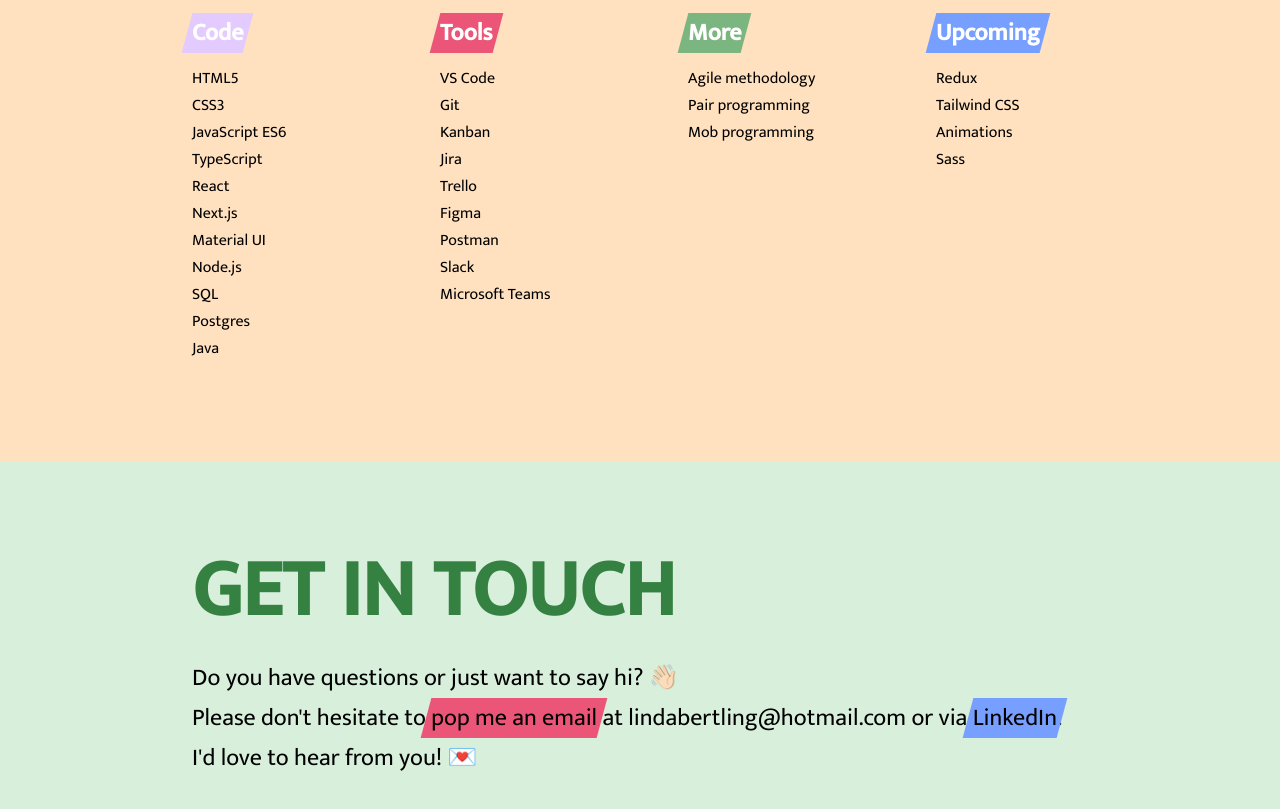
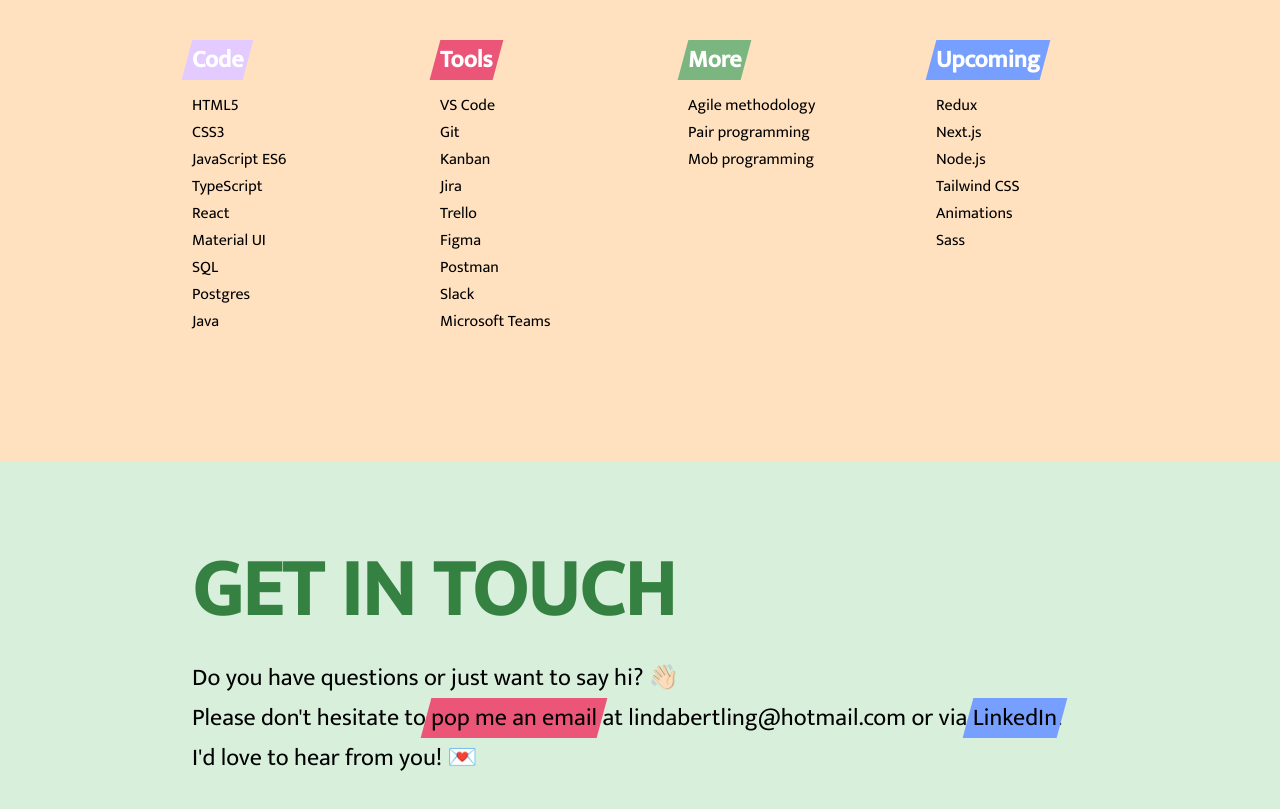
Before and after one commit to lindabertling/lindas-portfolio, a Next.js app: page / in a window 1280 px wide. Shown: the part 2540-3349 px from the top of the page. Built offline with nearby package versions, Linux system fonts and the light colour scheme; a web font is replaced by a local one.

Commit message:
edited skills section + fixed console log

```diff
--- a/src/components/AboutSlider.jsx
+++ b/src/components/AboutSlider.jsx
@@ -3,12 +3,12 @@
 
 const AboutSlider = ({ slides }) => {
   const [currentIndex, setCurrentIndex] = useState(0);
-  const [consoleLogged, setConsoleLogged] = useState();
+  const [consoleLogged, setConsoleLogged] = useState(false);
 
   useEffect(() => {
-    if (!consoleLogged) {
+    if (currentIndex != 0 && !consoleLogged) {
       console.log(
-        "Hi there! 👋🏻 I'm so excited you want to learn more about me. 🙌🏼"
+        "Hi there! 👋🏻 I'm so excited you want to learn more about me. 🙌🏼 Please do send me an email or connect on LinkedIn. 🌼"
       );
       setConsoleLogged(true);
     }
--- a/src/components/SkillsSection.jsx
+++ b/src/components/SkillsSection.jsx
@@ -25,9 +25,7 @@
     "JavaScript ES6",
     "TypeScript",
     "React",
-    "Next.js",
     "Material UI",
-    "Node.js",
     "SQL",
     "Postgres",
     "Java",
@@ -48,7 +46,14 @@
     "Pair programming",
     "Mob programming",
   ];
-  const upcomingBullets = ["Redux", "Tailwind CSS", "Animations", "Sass"];
+  const upcomingBullets = [
+    "Redux",
+    "Next.js",
+    "Node.js",
+    "Tailwind CSS",
+    "Animations",
+    "Sass",
+  ];
 
   return (
     <section className={classes.skillsSectionWrapper} id="skills">
```
